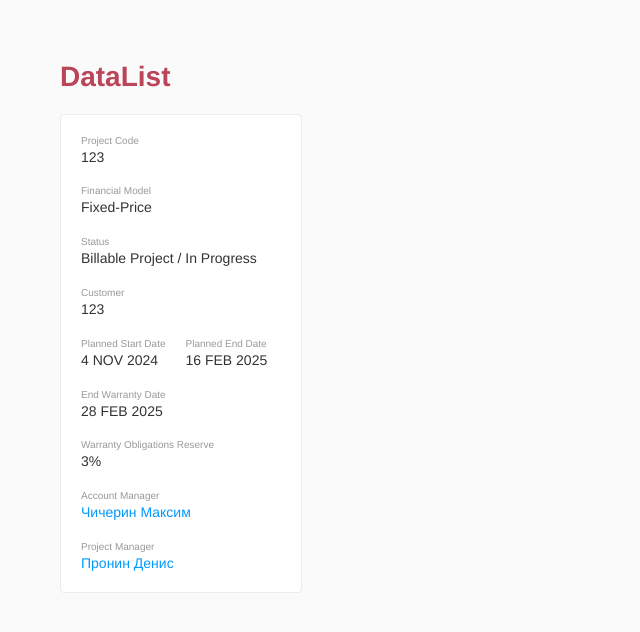
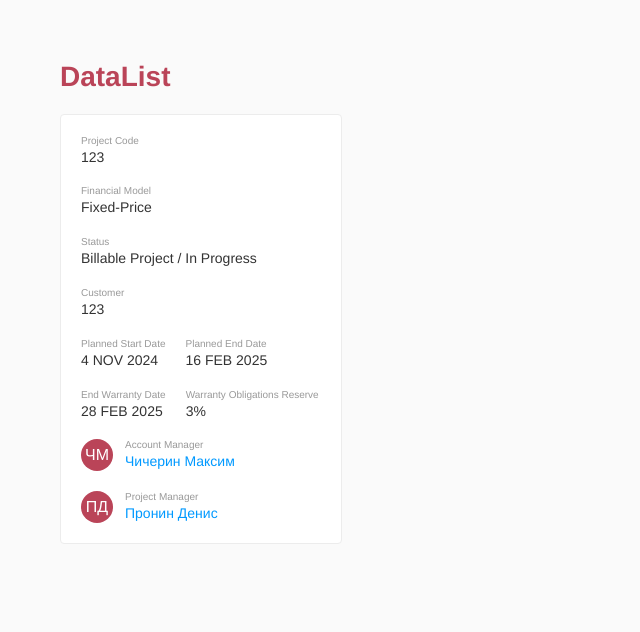
Before and after one commit to Lieblein/compound-components, a React app: page / in a window 1280 px wide. Shown: the top 632 px of the page, without its empty margins (0-640 px from the left). Built offline with nearby package versions, Linux system fonts and the light colour scheme.

Commit message:
add prefix

```diff
--- a/src/components/App/app.css
+++ b/src/components/App/app.css
@@ -42,3 +42,22 @@ a:focus:active {
 .my-data-list-item {
     width: fit-content;
 }
+
+.my-flex-data-list-item {
+    display: flex;
+    gap: 12px;
+}
+
+.avatar {
+    display: flex;
+    align-items: center;
+    justify-content: center;
+    flex-shrink: 0;
+    line-height: 1;
+    font-size: 16px;
+    color: #fff;
+    background-color: #ba4458;
+    width: 32px;
+    height: 32px;
+    border-radius: 50%;
+}
--- a/src/components/App/index.tsx
+++ b/src/components/App/index.tsx
@@ -50,6 +50,10 @@ export default function App() {
                             value: '3%',
                         },
                         {
+                            className: 'my-flex-data-list-item',
+                            prefix: <div className='avatar'>
+                                ЧМ
+                            </div>,
                             title: 'Account Manager',
                             value: <a
                                 href="https://develonica.ru/employee/1"
@@ -60,6 +64,10 @@ export default function App() {
                             </a>,
                         },
                         {
+                            className: 'my-flex-data-list-item',
+                            prefix: <div className='avatar'>
+                                ПД
+                            </div>,
                             title: 'Project Manager',
                             value: <a
                                 href="https://develonica.ru/employee/2"
--- a/src/components/Box/box.css
+++ b/src/components/Box/box.css
@@ -1,5 +1,5 @@
 .box {
-    width: 200px;
+    width: 240px;
     background-color: #fff;
     border: 1px solid #ececec;
     border-radius: 4px;
--- a/src/components/DataList/index.tsx
+++ b/src/components/DataList/index.tsx
@@ -7,6 +7,7 @@ interface IProps {
         className?: string;
         title: React.ReactNode;
         value: React.ReactNode;
+        prefix?: React.ReactNode;
     }>;
 }
 
@@ -16,8 +17,21 @@ export default function DataList(props: Readonly<IProps>) {
     return (
         <dl className='data-list'>
             {
-                items.map(({ className, title, value }) => (
-                    <div className={ `${className ?? ''} data-list__item` }>
+                items.map((
+                    {
+                        className,
+                        title,
+                        value,
+                        prefix,
+                    },
+                    index,
+                ) => (
+                    <div
+                        key={ index }
+                        className={ `${className ?? ''} data-list__item` }
+                    >
+                        { prefix }
+                        <div>
                             <dt className='data-list__title'>
                                 { title }
                             </dt>
@@ -25,6 +39,7 @@ export default function DataList(props: Readonly<IProps>) {
                                 { value }
                             </dd>
                         </div>
+                    </div>
                 ))
             }
         </dl>
```
Lines whose indentation alone changed are shown as unchanged.
